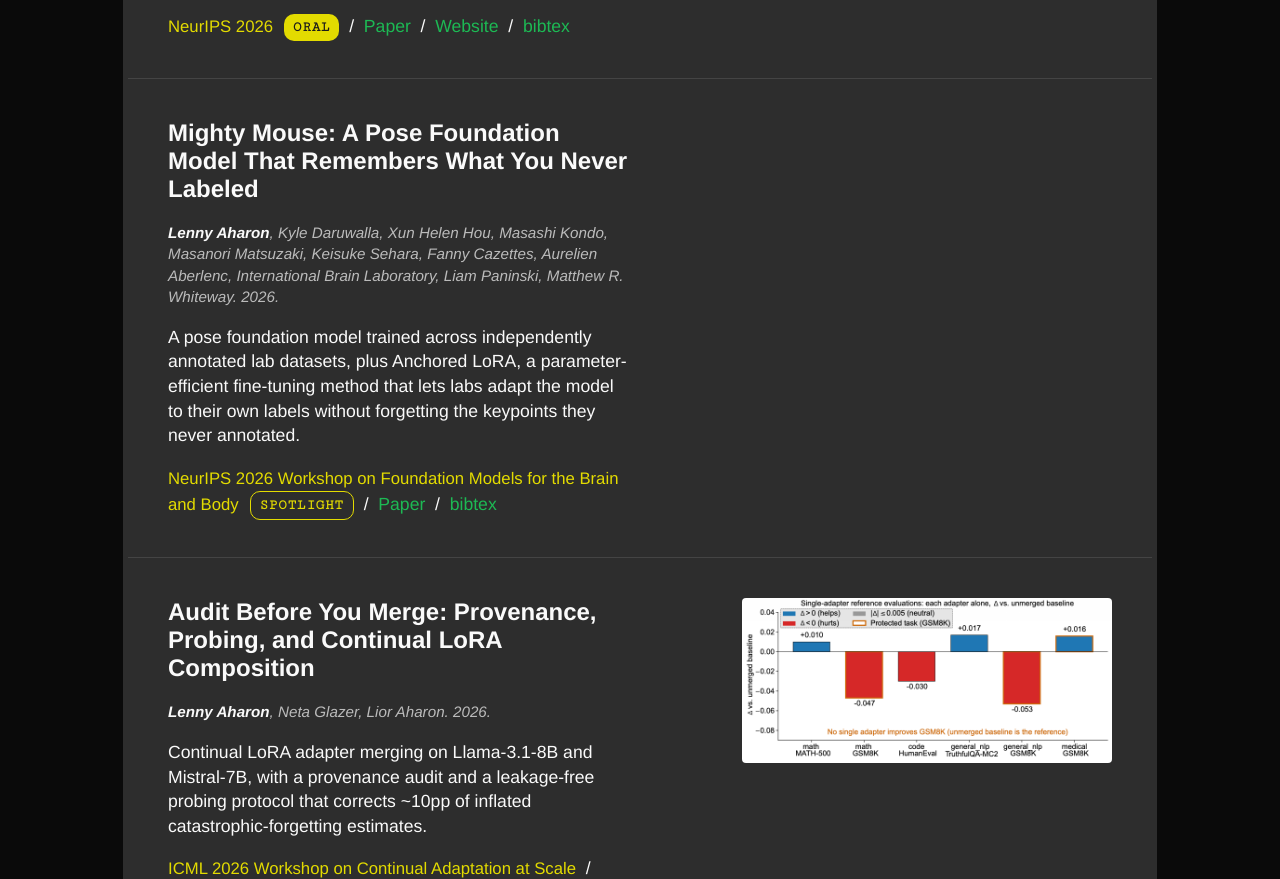
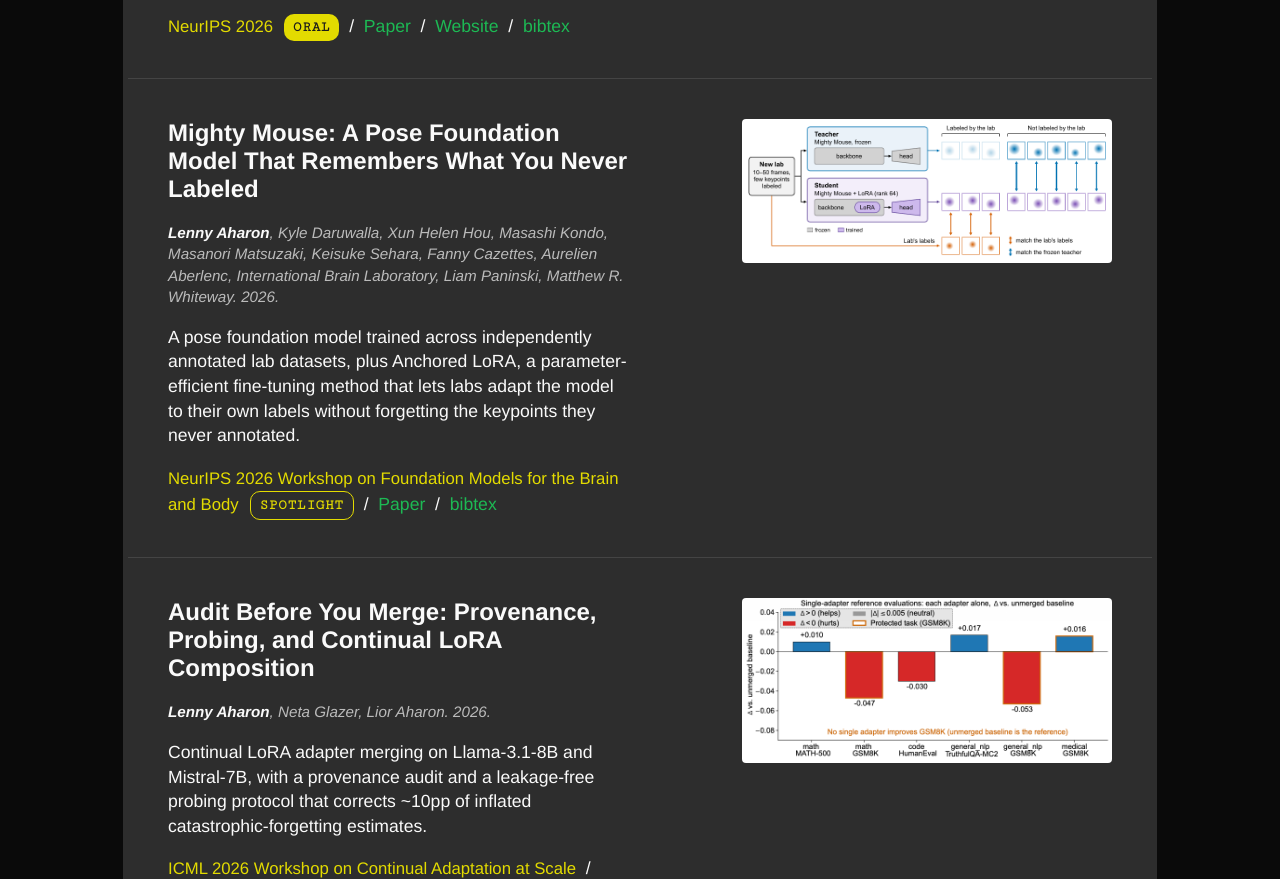
Before and after one commit to LennyAharon/LennyAharon.github.io, a plain HTML site: page research.html in a window 1280 px wide. Shown: the part 1281-2160 px from the top of the page. Drawn offline with Linux system fonts and the light colour scheme; a web font is replaced by a local one.

Commit message:
Add Anchored LoRA architecture figure to Mighty Mouse entry

```diff
--- a/research.html
+++ b/research.html
@@ -262,7 +262,11 @@
 }</pre>
 				</div>
 			</div>
-			<!-- TODO: add Mighty Mouse figure (images/mighty_mouse.png) -->
+			<div class="right-sub-container" style="width: 42%">
+				<div class="center-image">
+					<img src="images/mighty_mouse.png" alt="Anchored LoRA architecture: the student matches the lab's labels and the frozen Mighty Mouse teacher on keypoints the lab did not label" style="border-radius: 4px" />
+				</div>
+			</div>
 		</div>
 
 		<!-- 4. Audit Before You Merge -->
```
Also changed, not shown: images/mighty_mouse.png (added).
